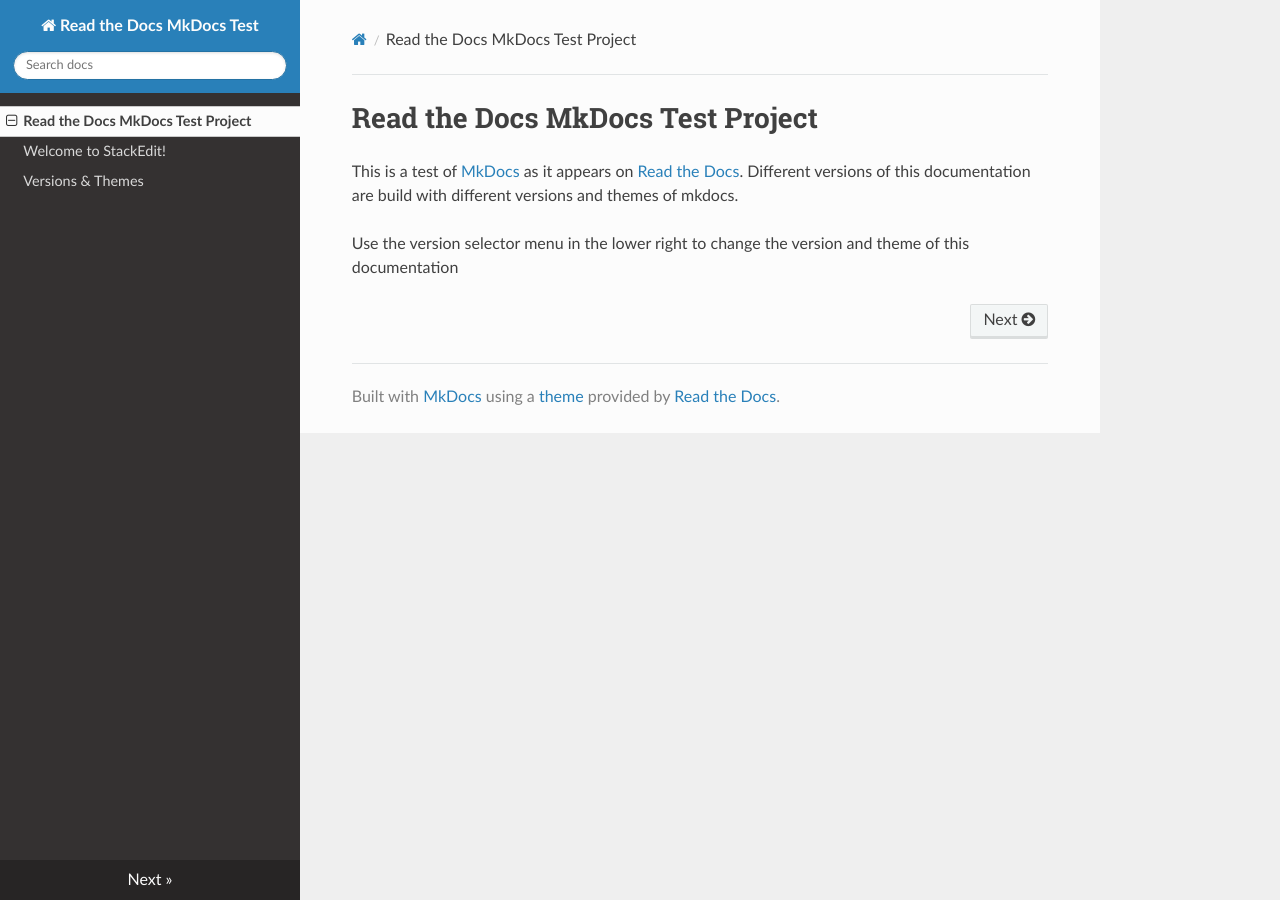
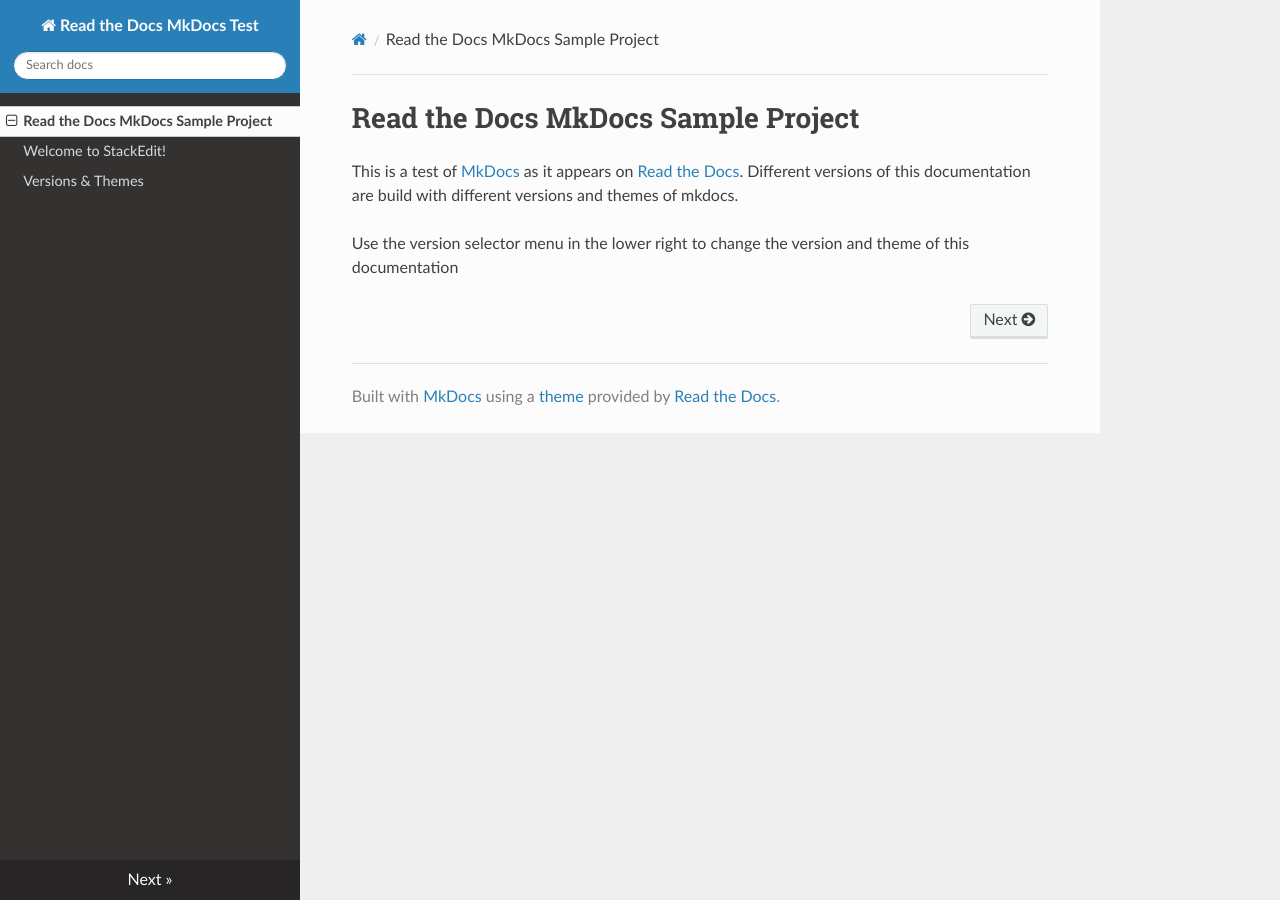
Before and after one commit to billsecond/PhotoResizer, an MkDocs documentation site: the page built from docs/index.md, in a window 1280 px wide. Built offline with MkDocs 1.6.1, drawn with Linux system fonts in a browser that asks for light colours; nearby versions of some CDN libraries.

Commit message:
Update index.md

```diff
--- a/docs/index.md
+++ b/docs/index.md
@@ -1,4 +1,4 @@
-# Read the Docs MkDocs Test Project
+# Read the Docs MkDocs Sample Project
 
 This is a test of [MkDocs](http://mkdocs.org) as it appears on [Read the Docs](https://readthedocs.org).
 Different versions of this documentation are build with different versions and themes of mkdocs.
```
